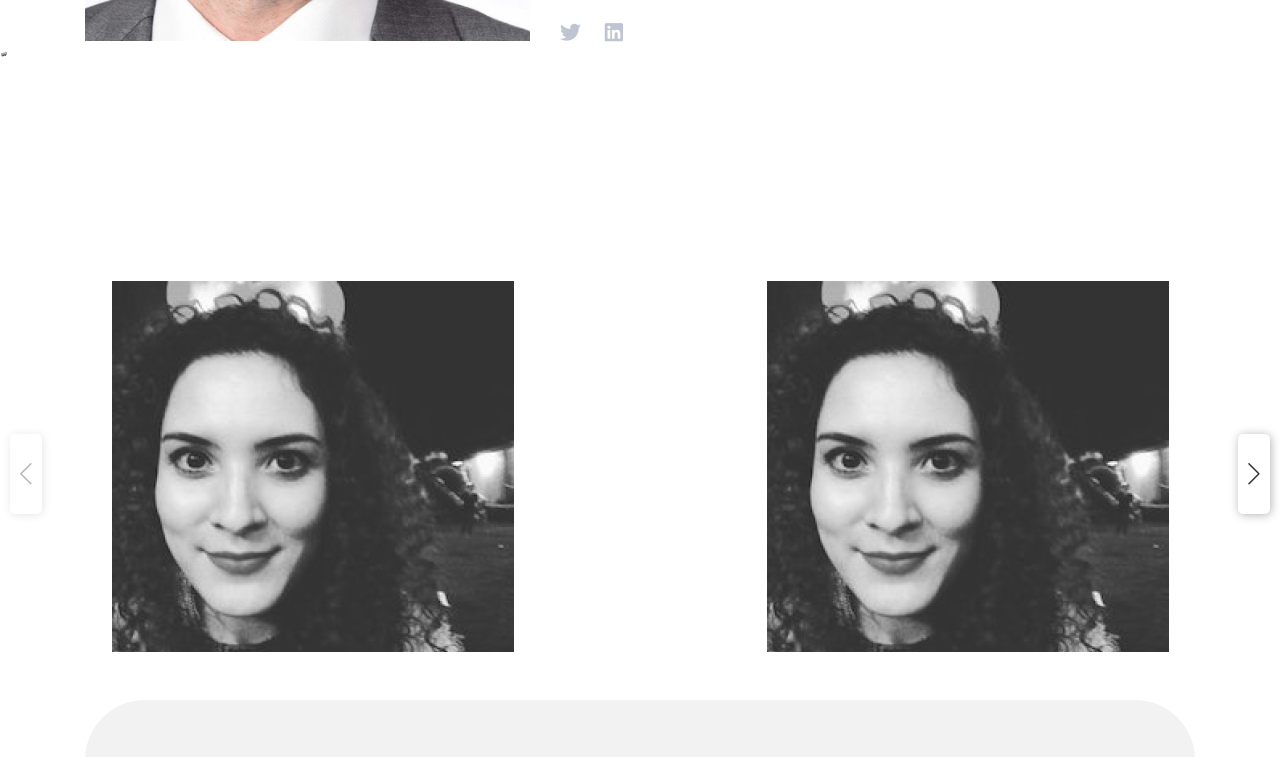
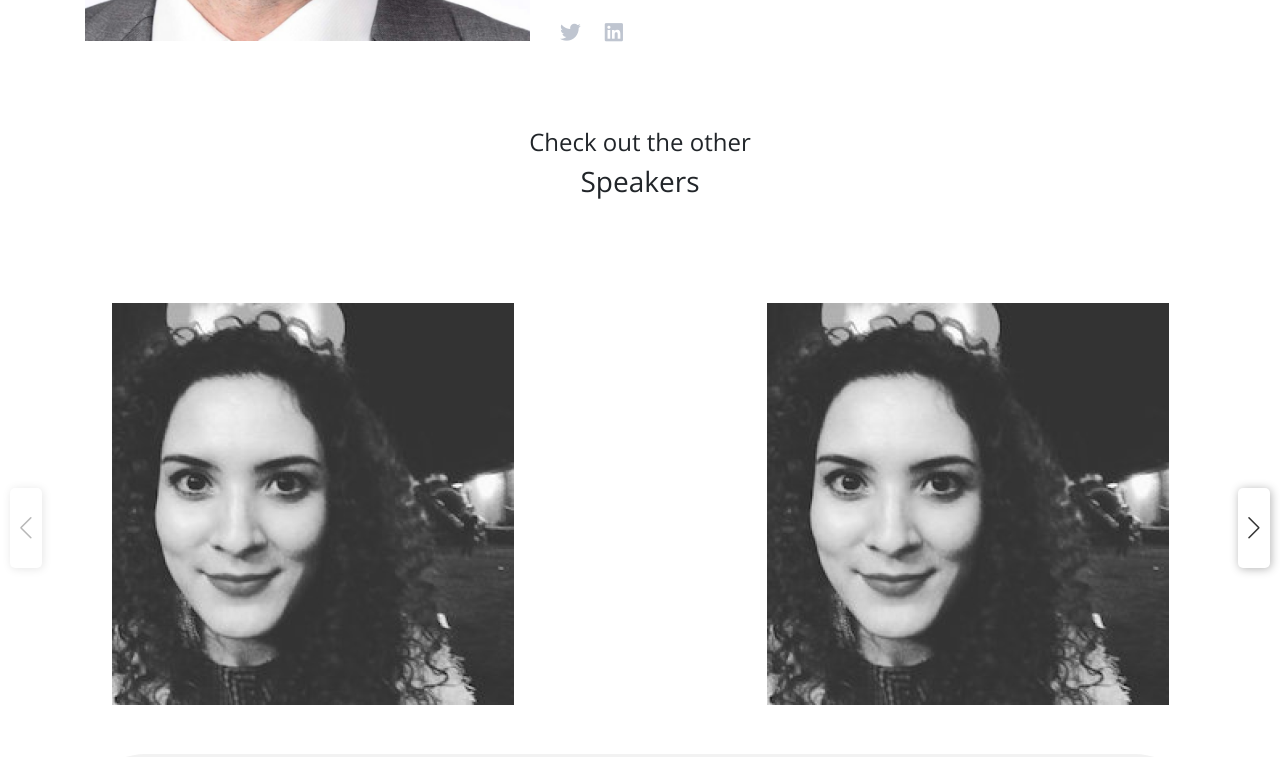
Before and after one commit to hoseinsedaqat/Osmw, a Vue app: page /speakers in a window 1280 px wide. Shown: the part 700-1457 px from the top of the page. Built offline with nearby package versions, Linux system fonts and the light colour scheme.

Commit message:
finish speakers pages

```diff
--- a/src/views/Speakers/Components/SpeakersSlider.vue
+++ b/src/views/Speakers/Components/SpeakersSlider.vue
@@ -87,7 +87,6 @@ export default {
 .swiper {
   height: 500px;
   width: 100%;
-  margin: 5rem 0 0 0;
 }
 .swiper-slide {
   display: flex;
@@ -98,7 +97,7 @@ export default {
   font-size: 14px;
   background-color: #fff;
   border-radius: 10px;
-  margin: 5rem 0 0 0;
+  margin: 3rem 0 0 0;
 }
 
 .swiper-button-next {
--- a/src/views/Speakers/SpeakersView.vue
+++ b/src/views/Speakers/SpeakersView.vue
@@ -47,8 +47,14 @@
             </div>
           </div>
         </div>
-      </div>ّ
-        <SpeakersSlider></SpeakersSlider>
+        <div class="row mt-6">
+          <div class="col-md-12">
+            <h4 class="text-center">Check out the other</h4>
+            <h3 class="text-center">Speakers</h3>
+          </div>
+        </div>
+      </div>
+      <SpeakersSlider></SpeakersSlider>
       <FormContact></FormContact>
       <FormContacts></FormContacts>
       <FooterApp></FooterApp>
@@ -95,4 +101,8 @@ export default {
   font-size: 1.3rem;
   color: #bfc5d0;
 }
+
+.mt-6 {
+    margin: 5rem 0 0 0;
+}
 </style>
```
